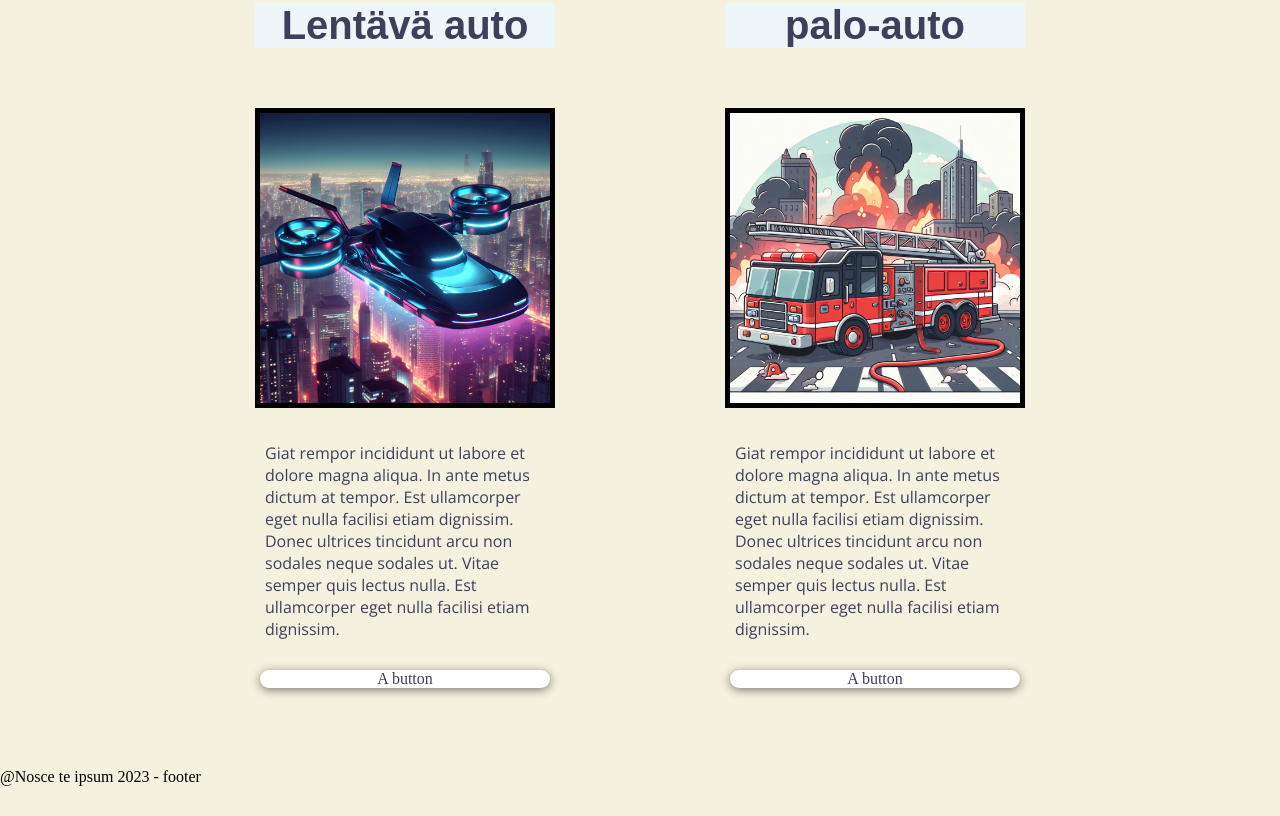
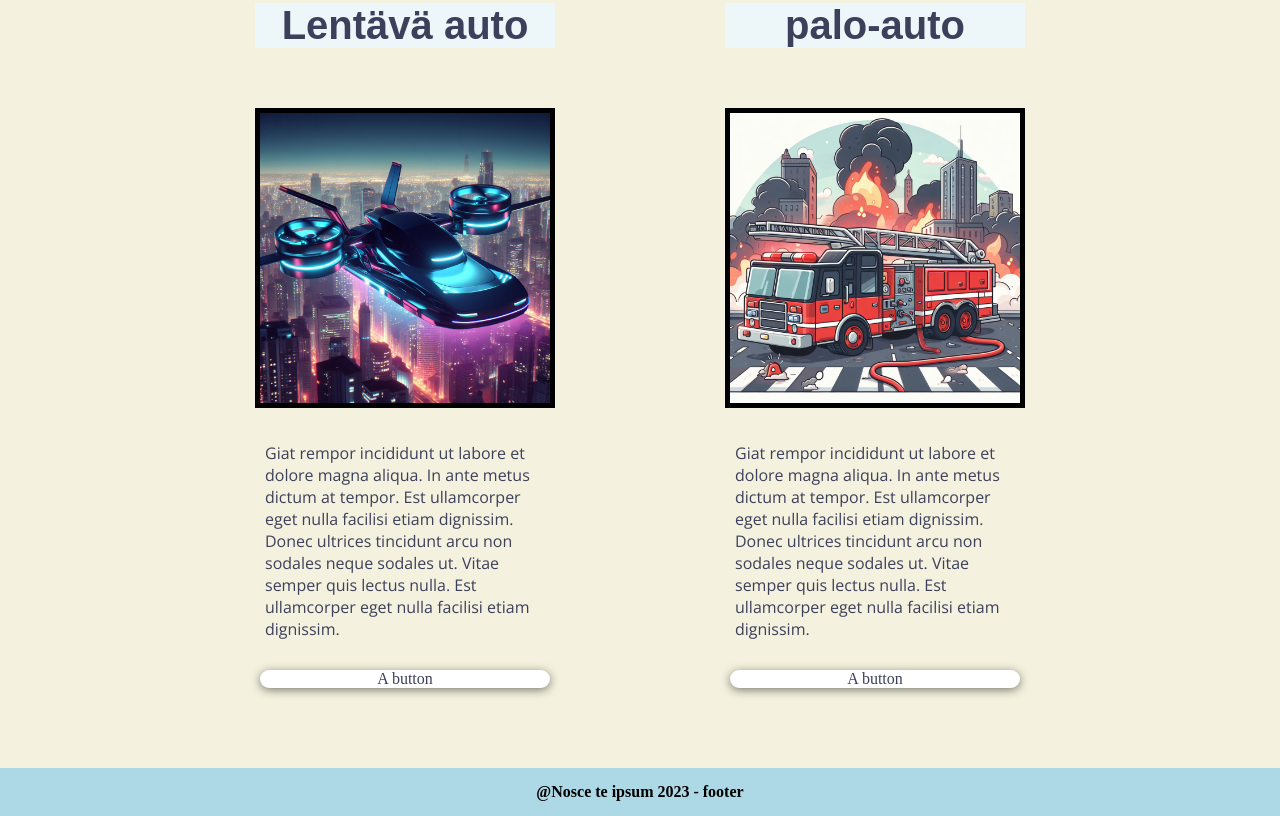
Before and after one commit to Timberwolwes/timberwolwes.github.io, a plain HTML site: page desing tehtava/index.html in a window 1280 px wide. Shown: the part 2116-2932 px from the top of the page. Before the commit the page ends 2902 px from the top, so only its background shows below. Drawn offline with nearby package versions, Linux system fonts and the light colour scheme; a web font is replaced by a local one.

Commit message:
Update style.css

```diff
--- a/desing tehtava/style.css
+++ b/desing tehtava/style.css
@@ -272,5 +272,9 @@ article p {
 footer {
 	/*Kannattaa laittaa footeriin vähintään padding
 	ja ehkä eri taustaväri, jotta se erottuu hiukan.*/
-
+	overflow: hidden;
+	padding: 15px;
+	background-color: lightblue;
+	font-weight: bold;
+	text-align: center;
 }
```
